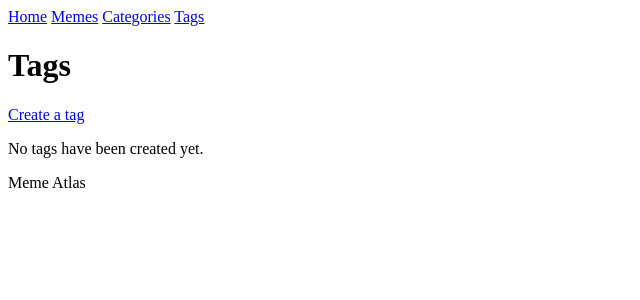
After one commit to plamengrudev/Softuni, a Django app: page /tags/ in a window 1280 px wide. The commit adds this page. Shown: the top 300 px of the page, without its empty margins (0-640 px from the left). Run offline with Django 5.2, Linux system fonts and the light colour scheme; data that the repository does not hold is empty.

Commit message:
adding tags feature

```diff
--- /dev/null
+++ b/Django/project/catalog/templates/catalog/tag_list.html
@@ -0,0 +1,21 @@
+{% extends "base.html" %}
+
+{% block title %}Tags | Meme Atlas{% endblock %}
+
+{% block content %}
+    <h1>Tags</h1>
+
+    <p>
+        <a href="{% url 'tag-create' %}">Create a tag</a>
+    </p>
+
+    {% if tags %}
+        <ul>
+            {% for tag in tags %}
+                <li>{{ tag.name }}</li>
+            {% endfor %}
+        </ul>
+    {% else %}
+        <p>No tags have been created yet.</p>
+    {% endif %}
+{% endblock %}
--- a/Django/project/catalog/urls.py
+++ b/Django/project/catalog/urls.py
@@ -5,4 +5,6 @@ from . import views
 urlpatterns = [
     path("categories/", views.category_list, name="category-list"),
     path("categories/create/", views.category_create, name="category-create"),
+    path('tags/', views.tag_list, name="tag-list"),
+    path('tags/create/', views.tag_create, name="tag-create"),
 ]
--- a/Django/project/catalog/views.py
+++ b/Django/project/catalog/views.py
@@ -1,6 +1,6 @@
 from django.shortcuts import render, redirect
-from .models import Category
-from .forms import CategoryForm
+from .models import Category, Tag
+from .forms import CategoryForm, TagForm
 
 
 def category_list(request):
@@ -27,3 +27,29 @@ def category_create(request):
     }
 
     return render(request, "catalog/category_form.html", context)
+
+
+def tag_list(request):
+    tags = Tag.objects.all()
+
+    context = {
+        "tags": tags,
+    }
+
+    return render(request, "catalog/tag_list.html", context)
+
+def tag_create(request):
+    if request.method == "POST":
+        form = TagForm(request.POST)
+
+        if form.is_valid():
+            form.save()
+            return redirect("tag-list")
+    else:
+        form = TagForm()
+
+    context = {
+        "form": form,
+    }
+
+    return render(request, "catalog/tag_form.html",context)
--- a/Django/project/config/urls.py
+++ b/Django/project/config/urls.py
@@ -23,8 +23,8 @@ from memes.views import home
 
 urlpatterns = [
     path("", home, name="home"),
-    path('admin/', admin.site.urls),
-    path('',include("catalog.urls")),
+    path("admin/", admin.site.urls),
+    path("",include("catalog.urls")),
     path("", include("memes.urls")),
 ]
 
--- a/Django/project/memes/templates/memes/meme_detail.html
+++ b/Django/project/memes/templates/memes/meme_detail.html
@@ -21,14 +21,16 @@
             </a>
         </p>
 
-        {% if meme.tags.all %}
+        {% with tags=meme.tags.all %}
+            {% if tags %}
                 <p>Tags:</p>
                 <ul>
-                {% for tag in meme.tags.all %}
+                    {% for tag in tags %}
                         <li>{{ tag.name }}</li>
                     {% endfor %}
                 </ul>
             {% endif %}
+        {% endwith %}
 
         <p>
             <a href="{% url 'meme-list' %}">Back to memes</a>
--- a/Django/project/templates/base.html
+++ b/Django/project/templates/base.html
@@ -8,8 +8,10 @@
 <body>
     <header>
         <nav>
-            <a href="/">Home</a>
+            <a href="{% url 'home' %}">Home</a>
+            <a href="{% url 'meme-list' %}">Memes</a>
             <a href="{% url 'category-list' %}">Categories</a>
+            <a href="{% url 'tag-list' %}">Tags</a>
         </nav>
     </header>
 
```
Also changed, not shown: Django/project/catalog/forms.py (+6 -1 lines), Django/project/catalog/templates/catalog/tag_form.html (added, +25 -0 lines), Django/project/memes/templates/memes/meme_list.html (+20 -0 lines). Lines whose indentation alone changed are shown as unchanged.
